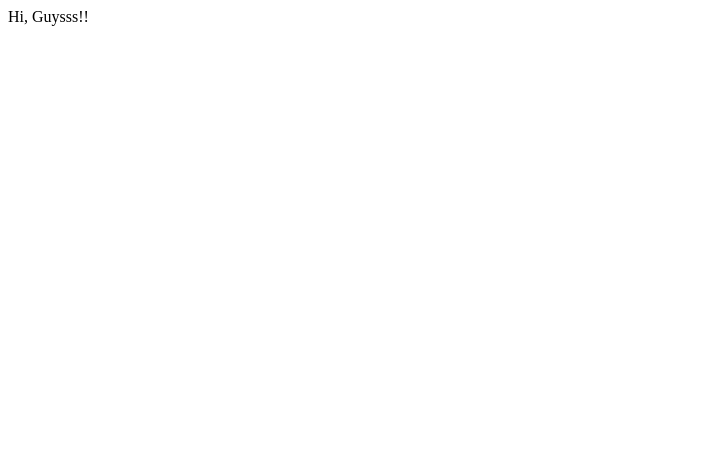
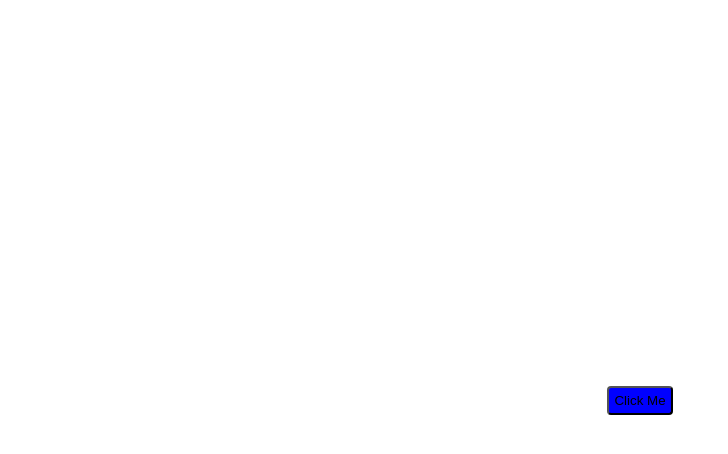
Before and after one commit to Yunus1596/started-the-journey, a plain HTML site: page Color-Change On Click/index.html in a window 1280 px wide. Shown: the whole page, without its empty margins (0-728 px from the left). Drawn offline with Linux system fonts and the light colour scheme.

Commit message:
Button_That_Can_BackGround_Color

```diff
--- a/index.html
+++ b/Color-Change On Click/index.html
@@ -5,8 +5,14 @@
     <meta http-equiv="X-UA-Compatible" content="IE=edge">
     <meta name="viewport" content="width=device-width, initial-scale=1.0">
     <title>Document</title>
+    <link rel="stylesheet" href="style.css">
+
 </head>
 <body>
-    Hi, Guysss!!
+     <div class="container">
+        <button onclick="changeColor()">Click Me</button>
+     </div>
+
+    <script src="script.js"></script>
 </body>
 </html>
--- /dev/null
+++ b/Color-Change On Click/script.js
@@ -0,0 +1,10 @@
+var index=0;
+
+function changeColor(){
+    var colors=["red","yellow","blue","green","white"];
+    document.getElementsByTagName("body")[0].style.background= colors[index++];
+
+    if(index >colors.length -1){
+        index=0;
+    }
+}
--- /dev/null
+++ b/Color-Change On Click/style.css
@@ -0,0 +1,17 @@
+*{
+    margin:0;
+    padding:0;
+}
+
+.container{
+    display: flex;
+    justify-content: center;
+    align-items:center;
+    height: 100vh;
+}
+
+button{
+    background-color: blue;
+    border-radius: 4px;
+    padding: 5px;
+}
```
